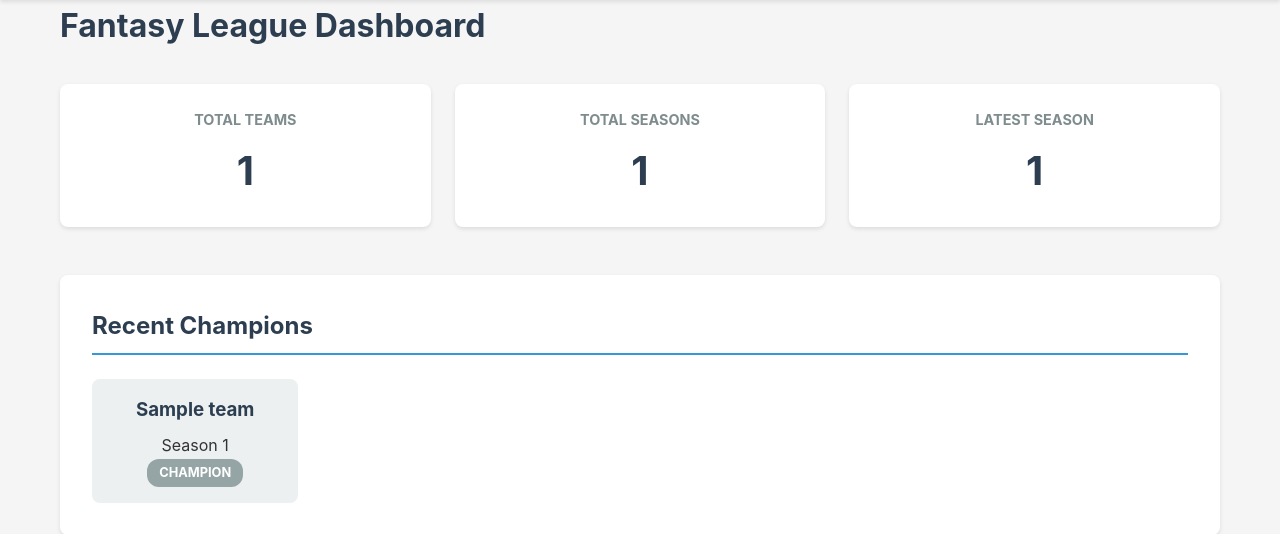
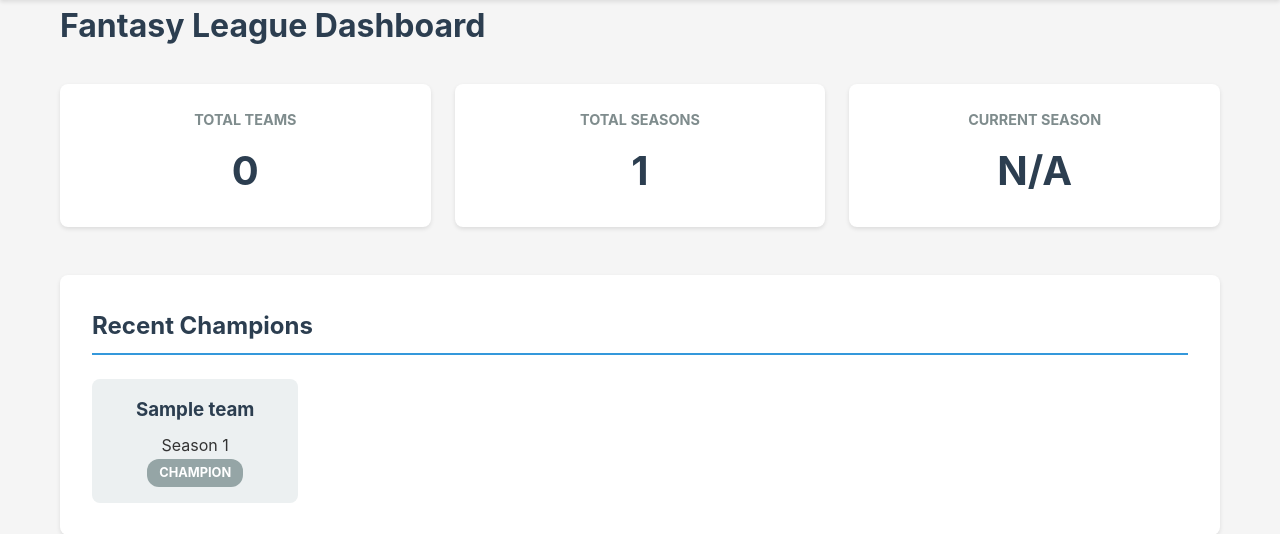
Before and after one commit to Pu1983/FantasyLeagueStats, a Django app: page / in a window 1280 px wide. Shown: the part 70-604 px from the top of the page. Run offline with Django 4.2, Linux system fonts and the light colour scheme; tables that the repository leaves empty hold one stand-in row (values such as "Sample post").

Commit message:
fix numbers on start screen for team cound and season information

```diff
--- a/fantasystats/fantasyleague/templates/fantasyleague/index.html
+++ b/fantasystats/fantasyleague/templates/fantasyleague/index.html
@@ -16,8 +16,8 @@
             <p class="stat-number">{{ total_seasons }}</p>
         </div>
         <div class="stat-card">
-            <h3>Latest Season</h3>
-            <p class="stat-number">{{ latest_season|default:"N/A" }}</p>
+            <h3>Current Season</h3>
+            <p class="stat-number">{{ current_season|default:"N/A" }}</p>
         </div>
     </div>
 
--- a/fantasystats/fantasyleague/views.py
+++ b/fantasystats/fantasyleague/views.py
@@ -2,7 +2,7 @@ from django.shortcuts import render, get_object_or_404
 from django.db.models import Max, Min, Sum, Q, Count, Avg
 from django.conf import settings
 from .models import Teams, TeamRanking, Matchup, PlayerScore
-from .sleeper_api import get_league_teams, get_team_by_roster_id, get_roster_players
+from .sleeper_api import get_league_teams, get_team_by_roster_id, get_roster_players, get_league_info
 
 
 def index(request):
@@ -14,16 +14,36 @@ def index(request):
     Returns:
         HttpResponse: Rendered dashboard page with the computed context.
     """
-    total_teams = Teams.objects.count()
-    total_seasons = TeamRanking.objects.values('season').distinct().count()
+    league_id = settings.SLEEPER_LEAGUE_ID
 
-    # Get latest season
-    latest_season = TeamRanking.objects.aggregate(Max('season'))['season__max']
+    # Get total teams from Sleeper API
+    sleeper_teams = get_league_teams(league_id) if league_id else []
+    total_teams = len(sleeper_teams)
+
+    # Get current season from Sleeper API
+    current_season = None
+    if league_id:
+        league_info = get_league_info(league_id)
+        if league_info:
+            current_season = league_info.get('season')
+
+    # Count finished seasons (seasons that are not the current season)
+    # If we have a current season, count all distinct seasons less than current
+    # Otherwise, count all distinct seasons except the current one if it exists
+    if current_season:
+        finished_seasons = TeamRanking.objects.filter(
+            season__lt=current_season
+        ).values('season').distinct().count()
+    else:
+        # Fallback: count all distinct seasons from database
+        all_seasons = TeamRanking.objects.values('season').distinct().count()
+        finished_seasons = all_seasons
 
     # Get top teams by total points across all seasons
+    latest_season_db = TeamRanking.objects.aggregate(Max('season'))['season__max']
     top_teams = Teams.objects.annotate(
         total_points=Sum('rankings__total_points')
-    ).order_by('-total_points')[:5] if latest_season else []
+    ).order_by('-total_points')[:5] if latest_season_db else []
 
     # Get recent champions
     recent_champions = TeamRanking.objects.filter(
@@ -32,8 +52,8 @@ def index(request):
 
     context = {
         'total_teams': total_teams,
-        'total_seasons': total_seasons,
-        'latest_season': latest_season,
+        'total_seasons': finished_seasons,
+        'current_season': current_season,
         'top_teams': top_teams,
         'recent_champions': recent_champions,
     }
```
